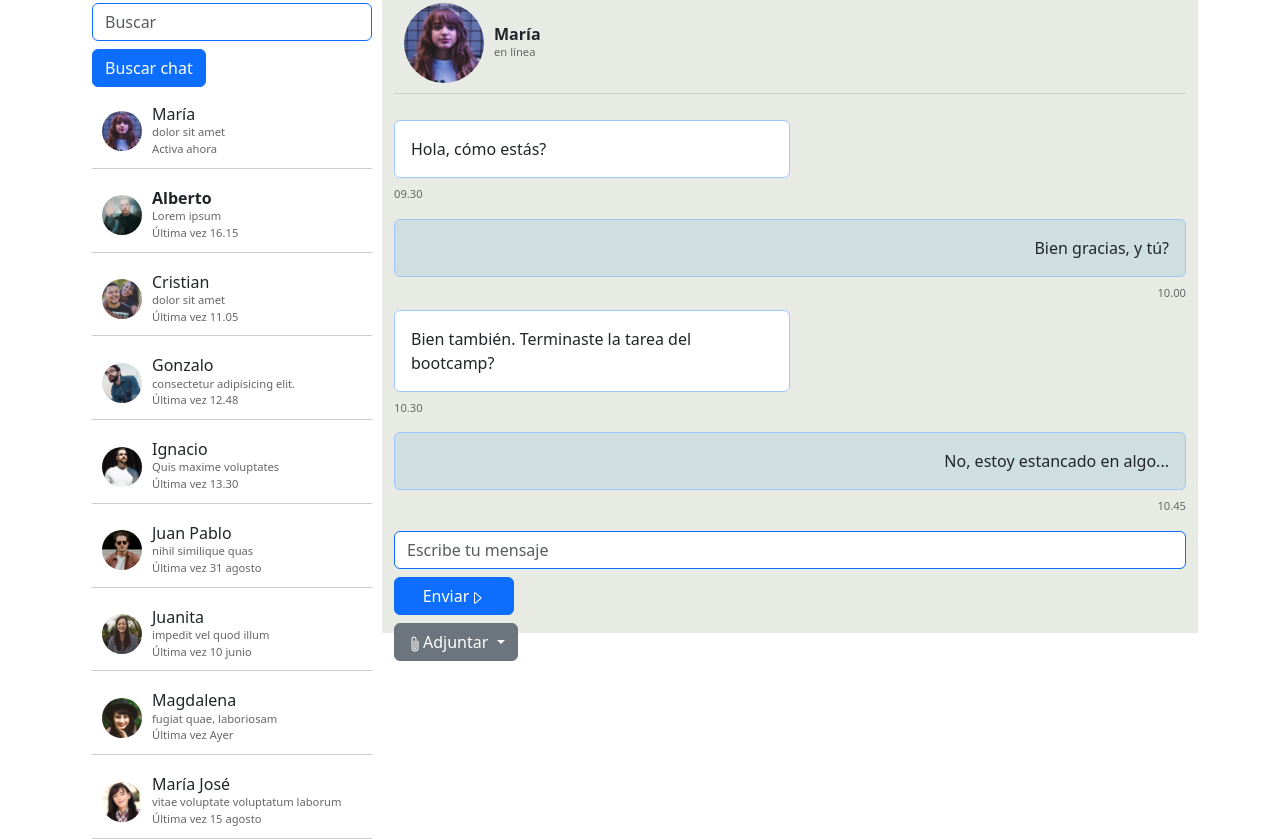
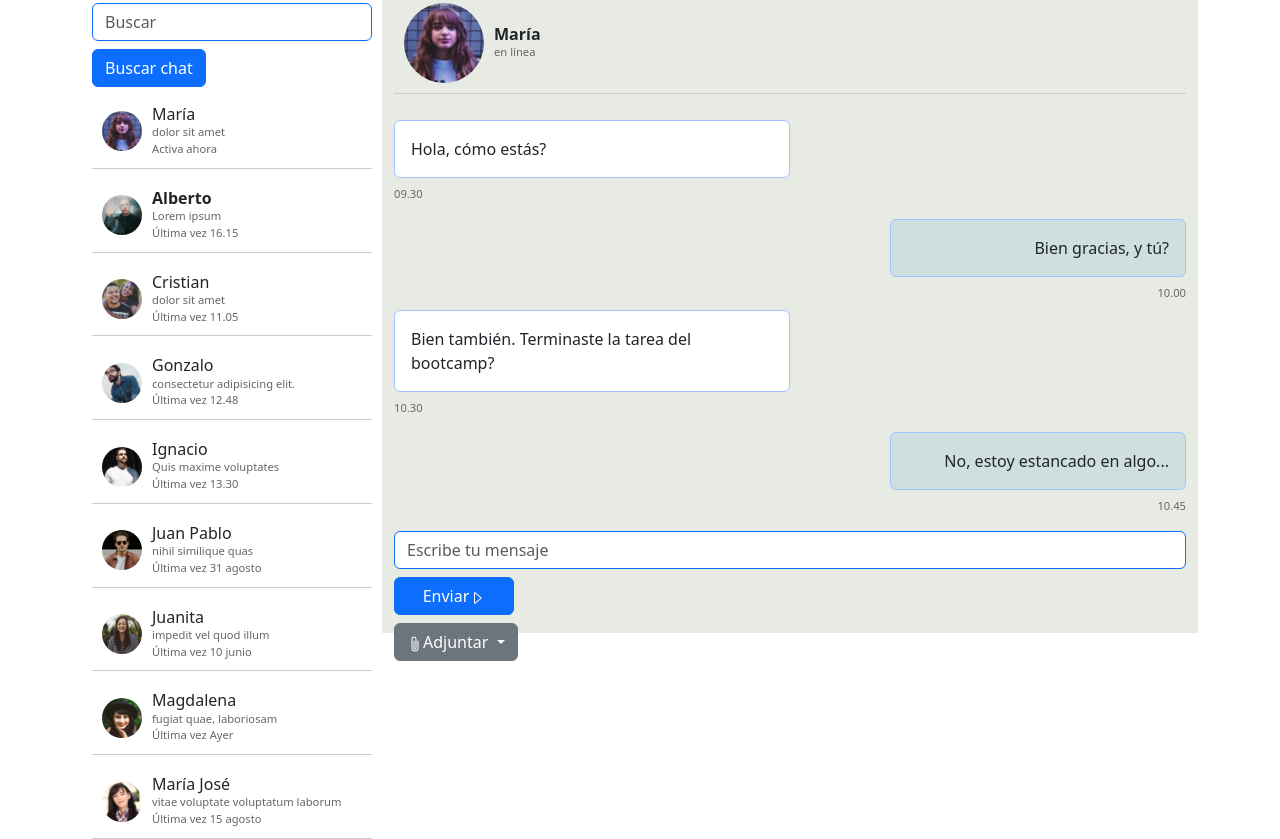
Before and after one commit to vjul/consolidacion_m3, a plain HTML site: page index.html in a window 1280 px wide. Shown: the part 63-902 px from the top of the page. Drawn offline with nearby package versions, Linux system fonts and the light colour scheme.

Commit message:
Alineando chats

```diff
--- a/assets/css/styles.css
+++ b/assets/css/styles.css
@@ -125,3 +125,8 @@ body {
 .btn_enviar {
   max-width: 7.5rem;
 }
+
+.div_chat_yo {
+  margin-left: 31rem;
+  max-width: 50%;
+}
--- a/index.html
+++ b/index.html
@@ -149,7 +149,7 @@
                     <p class="chat_otro mt-3 mb-2 border border-primary-subtle rounded">Hola, cómo estás?</p>
                     <p class="hora_mensaje_left">09.30</p>
                 </div>
-                <div>
+                <div class="div_chat_yo">
                     <p class="chat_yo mt-3 mb-2 border border-primary-subtle rounded">Bien gracias, y tú?</p>
                     <p class="hora_mensaje_right">10.00</p>
                 </div>
@@ -159,7 +159,7 @@
                         bootcamp?</p>
                     <p class="hora_mensaje_left">10.30</p>
                 </div>
-                <div>
+                <div class="div_chat_yo">
                     <p class="chat_yo mt-3 mb-2 border border-primary-subtle rounded">No, estoy estancado en algo...</p>
                     <p class="hora_mensaje_right">10.45</p>
                 </div>
```
